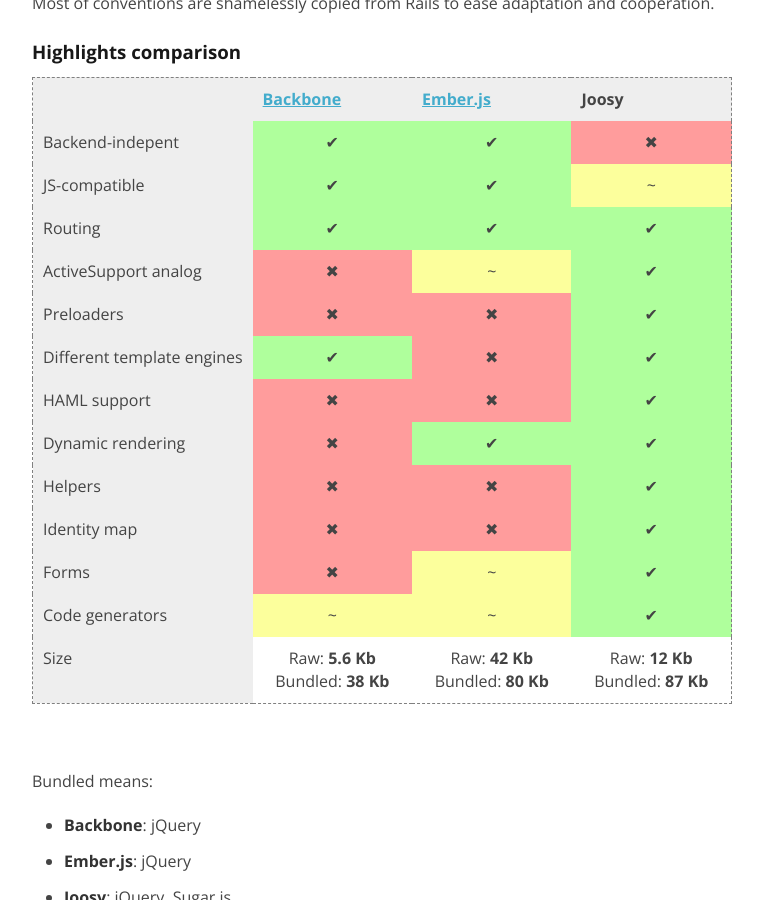
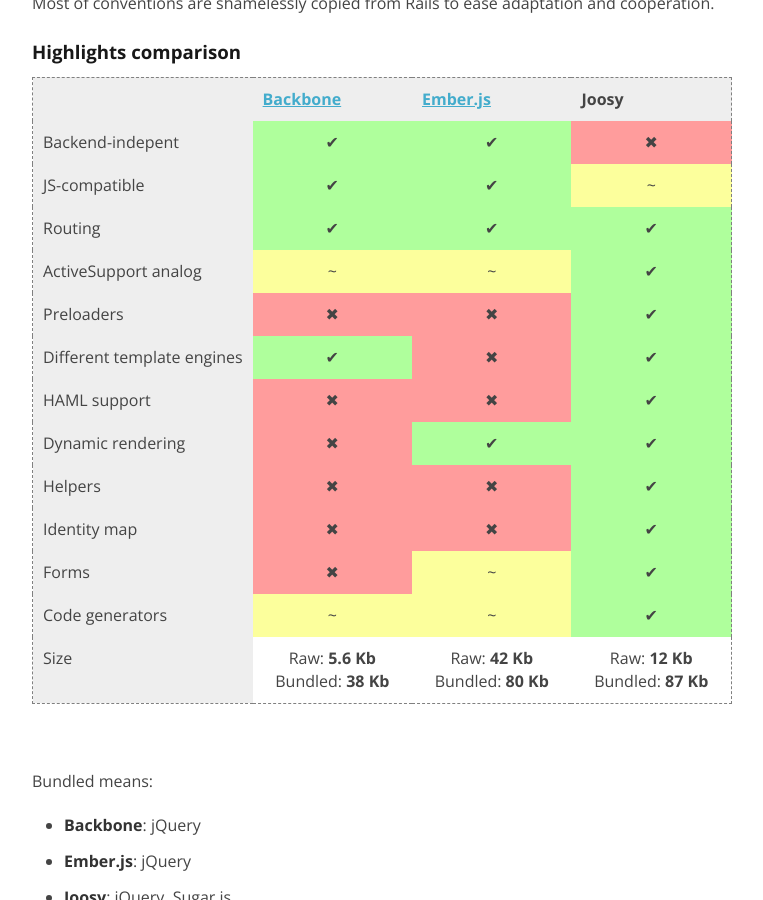
Before and after one commit to joosy/guides, a Jekyll site: the page built from guides/basics/joosy-vs-x.md, in a window 1280 px wide and 900 px high, scrolled down 593 px. Shown: the whole window, without its empty margins (234-997 px from the left). Built offline with Jekyll 4.4.1, drawn with Linux system fonts in a browser that asks for light colours; comment, search, counter and statistics services are not loaded.

Commit message:
More fair comparison

```diff
--- a/guides/basics/joosy-vs-x.md
+++ b/guides/basics/joosy-vs-x.md
@@ -40,7 +40,7 @@
   </tr>
   <tr>
     <th>ActiveSupport analog</th>
-    <td class="n">✖</td>
+    <td class="m">~</td>
     <td class="m">~</td>
     <td class="y">✔</td>
   </tr>
```
